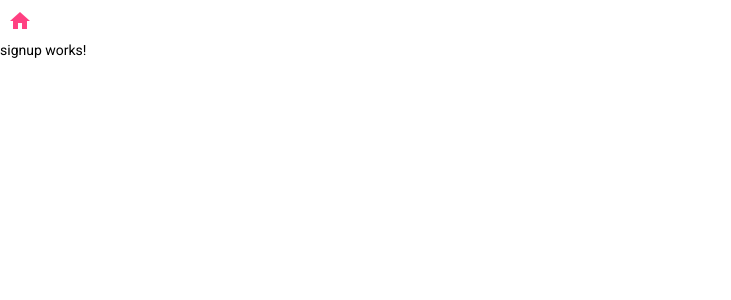
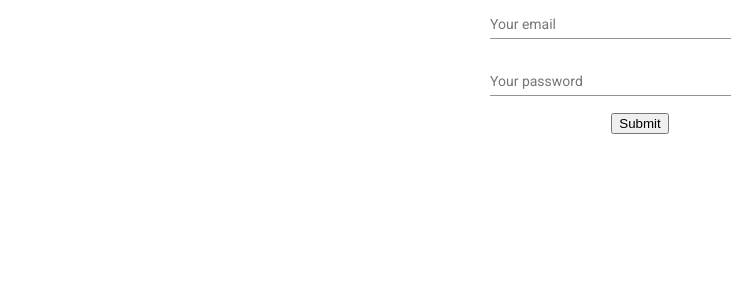
Before and after one commit to TeodoraIlic/angular-ngrx-project-exercise, an Angular app: page /signup in a window 1280 px wide. Shown: the top 300 px of the page, without its empty margins (0-731 px from the left). Built offline with nearby package versions, Linux system fonts and the light colour scheme.

Commit message:
feat: signup form added

```diff
--- a/package.json
+++ b/package.json
@@ -16,6 +16,7 @@
     "@angular/common": "~9.1.7",
     "@angular/compiler": "~9.1.7",
     "@angular/core": "~9.1.7",
+    "@angular/flex-layout": "^9.0.0-beta.31",
     "@angular/forms": "~9.1.7",
     "@angular/material": "^9.2.4",
     "@angular/platform-browser": "~9.1.7",
--- a/src/app/app.component.html
+++ b/src/app/app.component.html
@@ -1,4 +1,2 @@
-<button mat-icon-button color="accent">
-  <mat-icon aria-hidden="false" aria-label="home">home</mat-icon>
-</button>
+
 <router-outlet></router-outlet>
--- a/src/app/auth/signup/signup.component.html
+++ b/src/app/auth/signup/signup.component.html
@@ -1 +1,11 @@
-<p>signup works!</p>
+<section class="signup-form">
+    <form fxLayout="column" fxLayoutAlign="center center" #form="ngForm" (ngSubmit)="onSubmit(form)">
+        <mat-form-field>
+            <input type="email" matInput placeholder="Your email" ngModel name="email">
+        </mat-form-field>
+        <mat-form-field>
+            <input type="password" matInput placeholder="Your password" ngModel name="password">
+        </mat-form-field>
+        <button mat-rased-button color="primary">Submit</button>
+    </form>
+</section>
--- a/src/app/auth/signup/signup.component.scss
+++ b/src/app/auth/signup/signup.component.scss
@@ -0,0 +1,3 @@
+mat-form-field {
+    width: 300px;
+}
--- a/src/app/auth/signup/signup.component.ts
+++ b/src/app/auth/signup/signup.component.ts
@@ -1,4 +1,5 @@
 import { Component, OnInit } from '@angular/core';
+import { NgForm } from '@angular/forms';
 
 @Component({
   selector: 'app-signup',
@@ -11,5 +12,8 @@
 
   ngOnInit(): void {
   }
+  onSubmit(form: NgForm){
+    console.log(form);
 
+  }
 }
```
Also changed, not shown: src/app/app.module.ts (+6 -3 lines), src/app/material.module.ts (+5 -3 lines), 1 other file (tests, documents, lock files or other folders).
